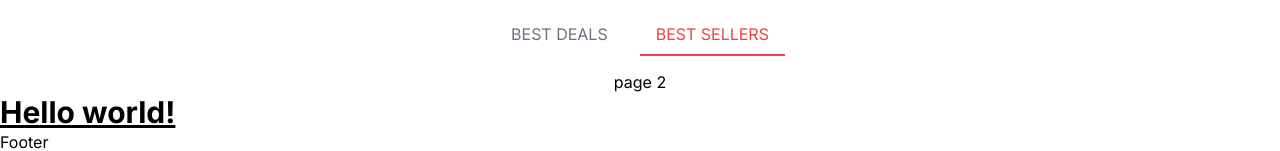
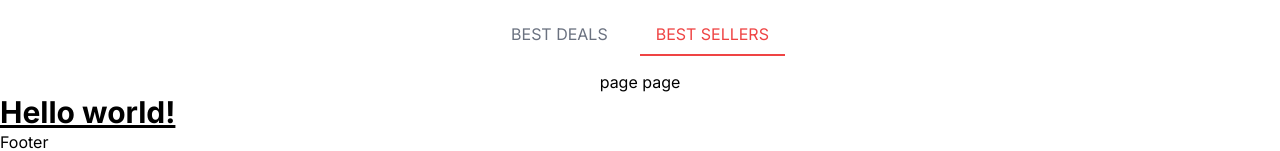
Before and after one commit to akashsdk/fiverr-six, a Next.js app: page / in a window 1280 px wide. Both pictures are taken after a click on the button "BEST SELLERS". Shown: the part 2855-3006 px from the top of the page. Built offline with nearby package versions, Linux system fonts and the light colour scheme.

Commit message:
Update FeaturedProducts.tsx

```diff
--- a/src/app/Screen/FeaturedProducts.tsx
+++ b/src/app/Screen/FeaturedProducts.tsx
@@ -180,7 +180,7 @@ export default function FeaturedProducts() {
             </div>
           ) : page === 2 ? (
             <div>
-              <p> page 2 </p>
+              <p> page page </p>
             </div>
           ) : (
             <h1>Error page</h1>
```
